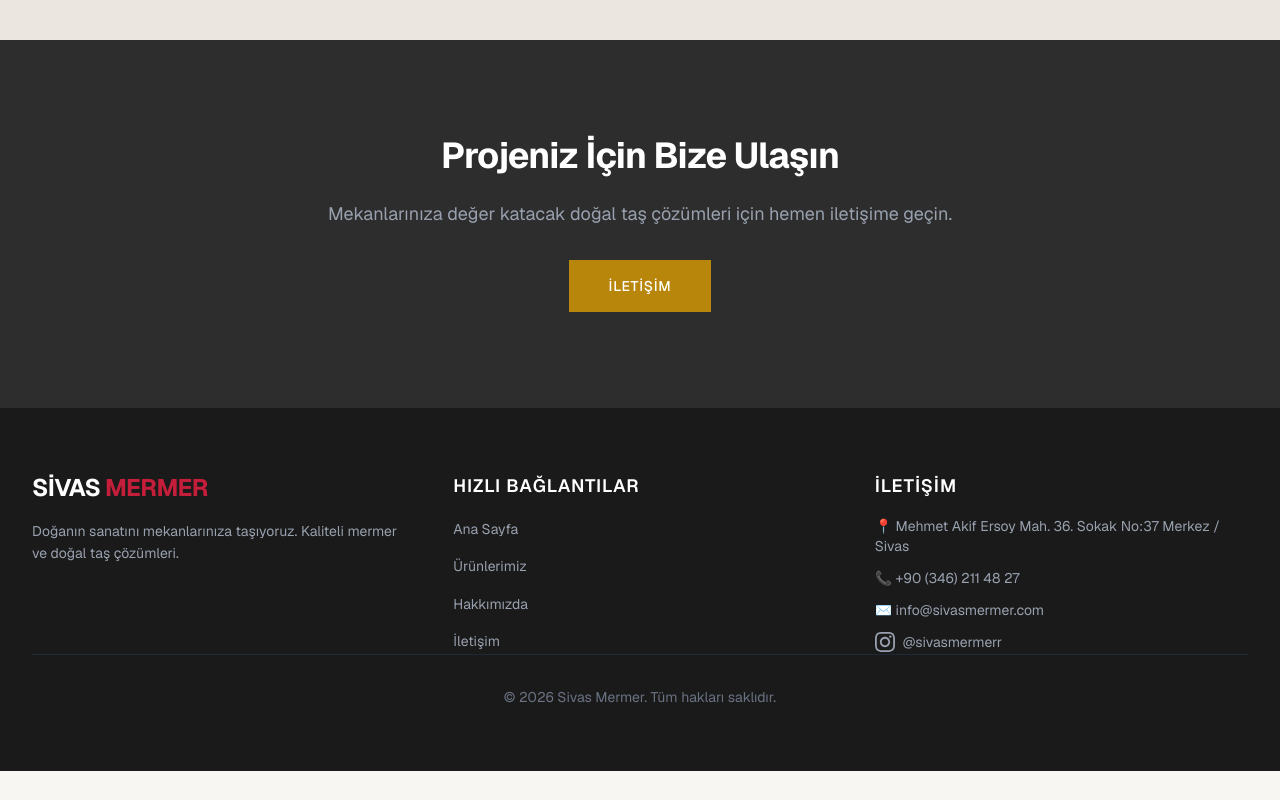
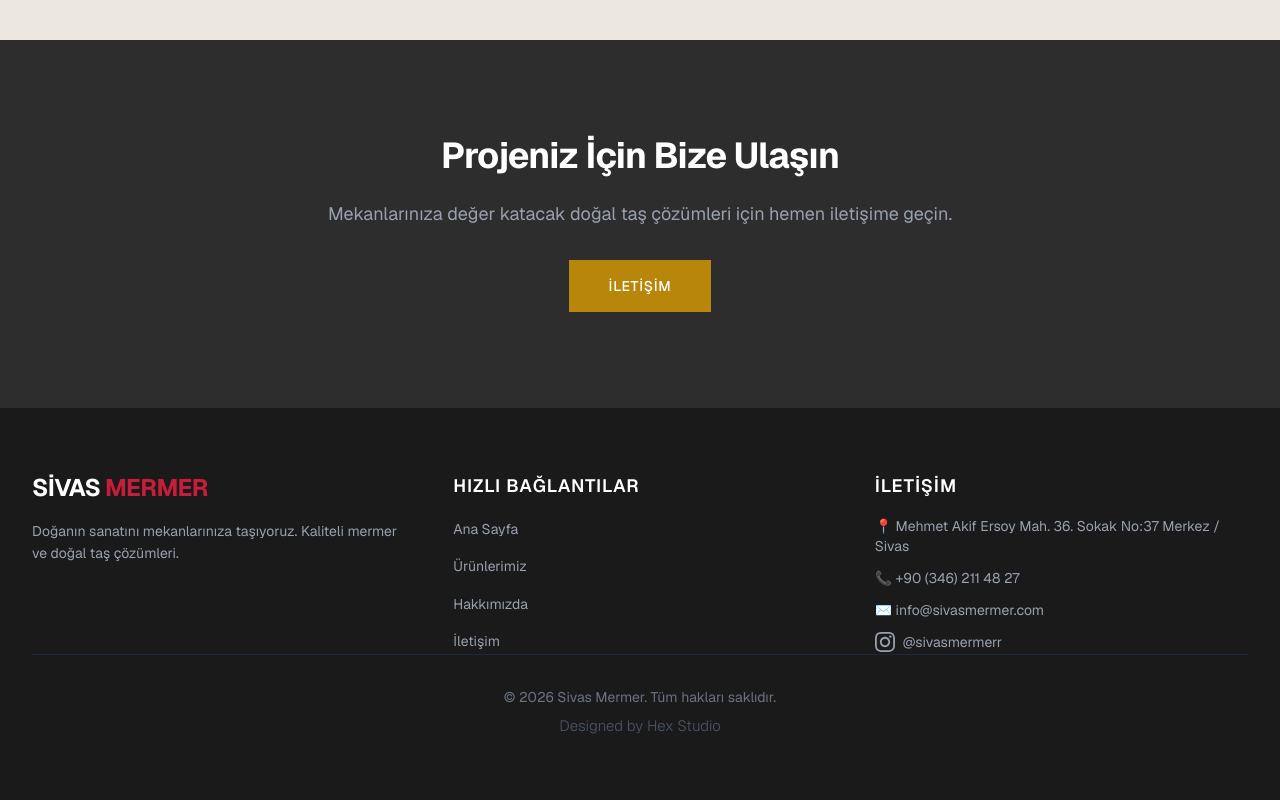
Before and after one commit to HilalKaraman/sivas-mermer, a Next.js app: page / in a window 1280 px wide. Shown: the part 3586-4386 px from the top of the page. Before the commit the page ends 4357 px from the top, so only its background shows below. Built offline with nearby package versions, Linux system fonts and the light colour scheme.

Commit message:
footer update

```diff
--- a/src/app/components/Footer.tsx
+++ b/src/app/components/Footer.tsx
@@ -65,6 +65,9 @@ export default function Footer() {
                 {/* Alt Çizgi */}
                 <div className="border-t border-gray-800 pt-8 text-center text-gray-500 text-sm">
                     <p>&copy; {new Date().getFullYear()} Sivas Mermer. Tüm hakları saklıdır.</p>
+                    <p className="mt-2 text-[15px] font-light text-gray-600">
+                        Designed by <a href="https://www.hexstudio.com.tr/" target="_blank" rel="noopener noreferrer" className="hover:text-gray-400 transition-colors">Hex Studio</a>
+                    </p>
                 </div>
             </div>
         </footer>
```
